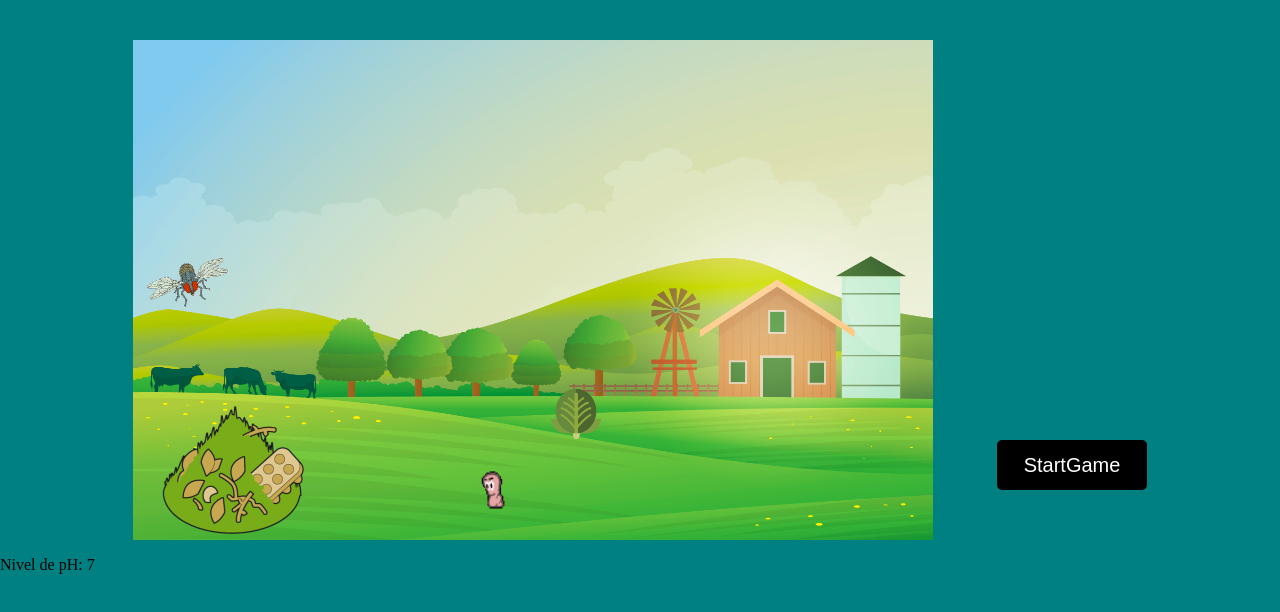
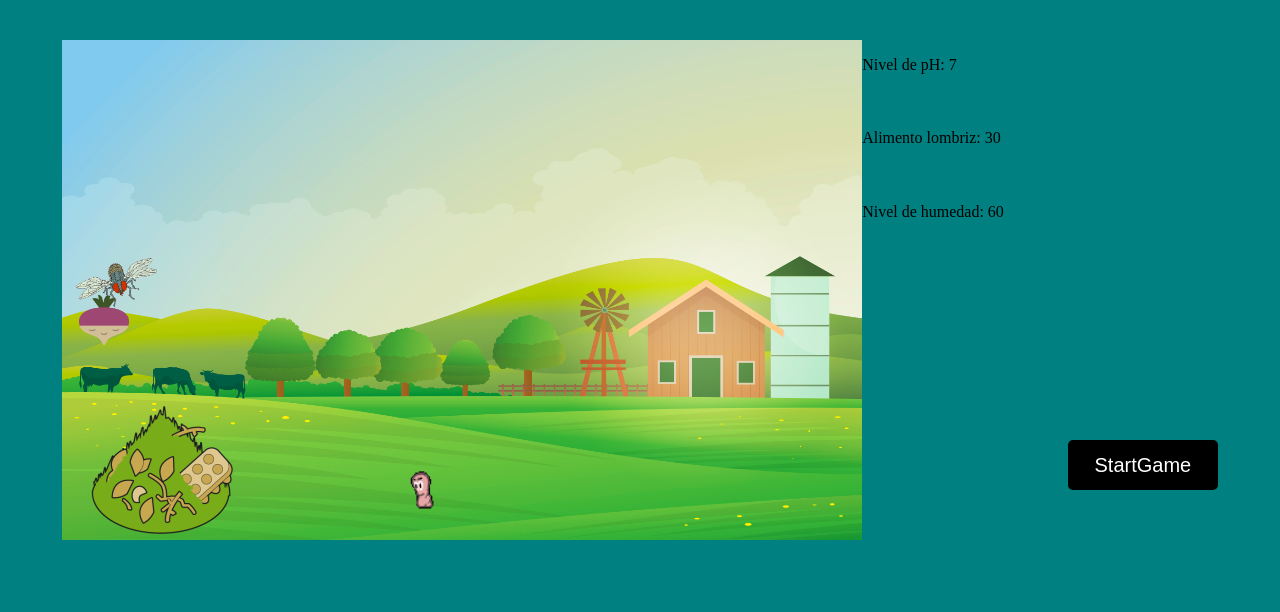
Before and after one commit to Giseliux/proyecto1, a plain HTML site: page index.html in a window 1280 px wide. Both pictures are taken after a click on the button "StartGame". Drawn offline with Linux system fonts and the light colour scheme.

Commit message:
Casi terminado

```diff
--- a/index.html
+++ b/index.html
@@ -10,10 +10,18 @@
 <body>
         <div id="escenario">
           <canvas width="800" height="500"></canvas>
+          <div>
 
+
+          <p id="tituloph"><h1 id="phComposta"></h1></p>
+          <br>
+          <p id="alimento"><h1 id="alimentoLombriz"></h1></p>
+          <br>
+          <p id="humedad"><h1 id="humedaComposta"></h1></p>
+        </div>
           <button id="start-button">StartGame</button>
         </div>
-        <p id="tituloph"><h1 id="phComposta"></h1></p>
+
 
     <script type="text/javascript" src="main.js"></script>
 </div>
--- a/main.js
+++ b/main.js
@@ -32,7 +32,7 @@ class Lombriz {
       this.estado=0//index
       this.saludable='si'
       //si es menor a 20 tiene hambre-necesita comida
-      this.hambre=20
+      this.hambre=30
       //acceder a los arreglos
       this.direccion='izquierda'
 
@@ -67,7 +67,7 @@ class Lombriz {
         }
     }
    moveLeft(){
-        this.x -= 10
+        this.x -= 20
         this.direccion='izquierda'
         if(this.estado<3){
           this.estado++
@@ -78,7 +78,7 @@ class Lombriz {
         }
    }
    moveRight(){
-    this.x += 10
+    this.x += 20
       this.direccion='derecha'
 
       if(this.estado<3){
@@ -90,10 +90,18 @@ class Lombriz {
         }
     }
     moveUp(){
-      this.y-=10
+      this.y-=20
     }
     moveDown(){
-      this.y+=10
+      this.y+=20
+    }
+    siChocaAyudante(obstacle) {
+      return (
+        this.x < obstacle.x + obstacle.width &&
+        this.x + this.width > obstacle.x &&
+        this.y < obstacle.y + obstacle.height &&
+        this.y + this.height > obstacle.y
+      )
     }
 }
   class Composta {
@@ -114,6 +122,22 @@ class Lombriz {
        }
   }
 
+  // class Cascarones {
+  //   constructor(x, y) {
+  //     this.x = x
+  //     this.y = y
+  //     this.width = 50
+  //     this.height = 50
+  //     this.img = new Image()
+  //     this.duracionVisibleCasc=460
+  //     this.img.src ='./assets/cascaron.png'
+  //     }
+  //     draw(){
+  //       // this.y++
+  //        ctx.drawImage(this.img, this.x, this.y, this.width, this.height)
+  //      }
+  // }
+
   class Vegetales {
     constructor(x, y,index) {
       this.arregloVegetales=new Array()
@@ -122,23 +146,36 @@ class Lombriz {
       this.width = 50
       this.height = 50
       this.index=index
-      this.duracionVisible=5
+      this.duracionVisible=350
+      this.tipo=''
 
       this.arregloVegetales[0]=new Image()
       this.arregloVegetales[1]=new Image()
       this.arregloVegetales[2]=new Image()
       this.arregloVegetales[3]=new Image()
+      this.arregloVegetales[4]=new Image()
+      this.arregloVegetales[5]=new Image()
 
       this.arregloVegetales[0].src='./assets/verdura1.png'
       this.arregloVegetales[1].src='./assets/verdura4.png'
       this.arregloVegetales[2].src='./assets/verdura5.png'
       this.arregloVegetales[3].src='./assets/verdura2.png'
+      this.arregloVegetales[4].src='./assets/cascaron.png'
+      this.arregloVegetales[5].src='./assets/gota-grande_2.gif'
 
       // this.img = new Image()
       // this.img.src ='./assets/verdura5.png'
       }
       draw() {
-        // this.y++
+        // this.y+
+         if(this.index==0 || this.index==1 || this.index==2 || this.index==3){
+           this.tipo='vegetal'
+         }else if(this.index==4){
+          this.tipo='cascaron'
+         }
+         else if(this.index==5){
+          this.tipo='humedad'
+         }
          ctx.drawImage(this.arregloVegetales[this.index], this.x, this.y, this.width, this.height)
       }
   }
@@ -150,6 +187,7 @@ class Lombriz {
       this.y = y
       this.width =88
       this.height = 51
+      this.duracionVisibleMos=460
 
       this.arregloMosca[0]=new Image()
       this.arregloMosca[1]=new Image()
@@ -186,87 +224,85 @@ class Lombriz {
   const jugador = new Lombriz(300,canvas.height-70)
   const composta = new Composta(0,canvas.height-170)
   const mosca= new Mosca(10,50)
+ // const cascaron= new Cascarones(200,50)
+
 
   function update(){
-    let titulo= document.getElementById('tituloph')
-     titulo.innerHTML=`Nivel de pH: ${composta.ph}`
     ctx.clearRect(0, 0, canvas.width, canvas.height)
     frames++
+    mosca.duracionVisibleMos--
+   // cascaron.duracionVisibleCasc--
     board.draw()
     jugador.draw()
     composta.draw()
+    //cascaron.draw()
     //verdura.draw()
-    mosca.draw()
-    generateVegetales()
+    if(mosca.duracionVisibleMos>0){
+      mosca.draw()
+    }
+    else {
+     setTimeout(() => {
+       mosca.y=10
+      mosca.duracionVisibleMos=460
+     },3000)
+    }
+
+    // if(cascaron.duracionVisibleCasc>0){
+    //   cascaron.draw()
+    // }
+    // else {
+    //  setTimeout(() => {
+    //   cascaron.y=generaPosicionAleatoriaY()
+    //   cascaron.x=generaPosicionAleatoriaX()
+    //   cascaron.duracionVisibleCasc=400
+    //  },2000)
+    // }
+
+
+    generateAyudantes()
+   // generaCascarones()
     checaLombriz()
     checarMosca()
+    checaHumedad()
+  }
 
+  function checaHumedad(){
+    let titulo= document.getElementById('humedad')
+    titulo.innerHTML=`Nivel de humedad: ${composta.humedad}`
   }
 
      //checar si la mosca toco la composta
   function checarMosca() {
-      if (this.isTouching(composta)){
-        composta.ph=composta.ph-1
+      if (mosca.isTouching(composta)){
+          composta.ph=composta.ph-1
        }
          console.log(composta.ph)
+
+    let titulo= document.getElementById('tituloph')
+     titulo.innerHTML=`Nivel de pH: ${composta.ph}`
   }
 
 function checaLombriz(){
- /* arregloVegetales.forEach(element => {
-      if(girl.crashing(element)){
-          let index = arregloVegetales.indexOf(element);
-          arregloVegetales.splice(index, 1);
-          element.active = false*/
+  let titulo= document.getElementById('alimento')
+          titulo.innerHTML=`Alimento lombriz: ${jugador.hambre}`
 
-          // if(element.type == 'computadora'){
-
-          //     points += 100
-          // }else{
-
-          //     points -= 30
-          // }
-    //  }
-  //})
+  ayudantes.forEach(element => {
+      if(jugador.siChocaAyudante(element)){
+          let indiceAyudante = ayudantes.indexOf(element);
+          if(element.tipo == 'vegetal'){
+           jugador.hambre=jugador.hambre+1
+           ayudantes.splice(indiceAyudante, 1);
+        }
+    }
+  })
 }
-
-
-
-// function crashObject(){
-
-//   enemies.forEach(element => {
-
-//       if(girl.crashing(element)){
-
-//           let index = enemies.indexOf(element);
-
-//           enemies.splice(index, 1);
-
-//           element.active = false
-
-//           if(element.type == 'computadora'){
-
-//               points += 100
-
-//           }else{
-
-//               points -= 30
-
-//           }
-
-//       }
-
-//   })
-
-// }
-
-
 
   function generaPosicionAleatoriaX()
   {
     const minX = 50
     const maxX = 700
     const resX= (Math.floor(Math.random() * (maxX - minX)))+10
-    console.log(resX)
+    //console.log(resX)
     return resX
   }
 
@@ -275,29 +311,42 @@ function checaLombriz(){
     const minY = 50
     const maxY = 400
     const resY= (Math.floor(Math.random() * (maxY - minY)))+15
-    console.log(resY)
+    //console.log(resY)
     return resY
   }
 
-  function generateVegetales() {
+  function generateAyudantes() {
     if (frames % 150 === 0) {
-      let randomImagen= Math.floor(Math.random() * (3 - 0))
+      let randomImagen= Math.floor(Math.random() * (6 - 0))
       ayudantes.push(new Vegetales(generaPosicionAleatoriaX(),generaPosicionAleatoriaY(),randomImagen))
     }
-     ayudantes.forEach(e => {
-      e.draw()
+      ayudantes.forEach(e => {
+       e.duracionVisible--
+       if(e.duracionVisible>0){
+         e.draw()
+       }else  if(e.duracionVisible==0){
+         let indice=ayudantes.indexOf(e)
+         ayudantes.slice(indice,1);
+       }
+
     })
   }
 
-  // function generaMoscas(){
-  //   let randomImagenMos= Math.floor(Math.random() * (1 - 0))
-  //   const mosca=new Mosca(10,50,randomImagenMos)
-  //   console.log(mosca)
-  //   mosca.draw()
+  // function generaCascarones(){
+
+  //   if (frames % 100 === 0) {
+  //      const cascaron= new Cascarones(generaPosicionAleatoriaX(),generaPosicionAleatoriaY())
+  //   }
+  //   if(cascaron.duracionVisibleCasc>0){
+  //     cascaron.draw()
+  //     cascaron.duracionVisibleCasc--
+  //   }
+
   // }
 
 
   document.onkeydown = e => {
+    e.preventDefault()
     switch (e.keyCode) {
       case 37:
         jugador.moveLeft()
```
Also changed, not shown: assets/cascaron.png (added), assets/gota-grande_2.gif (added).
